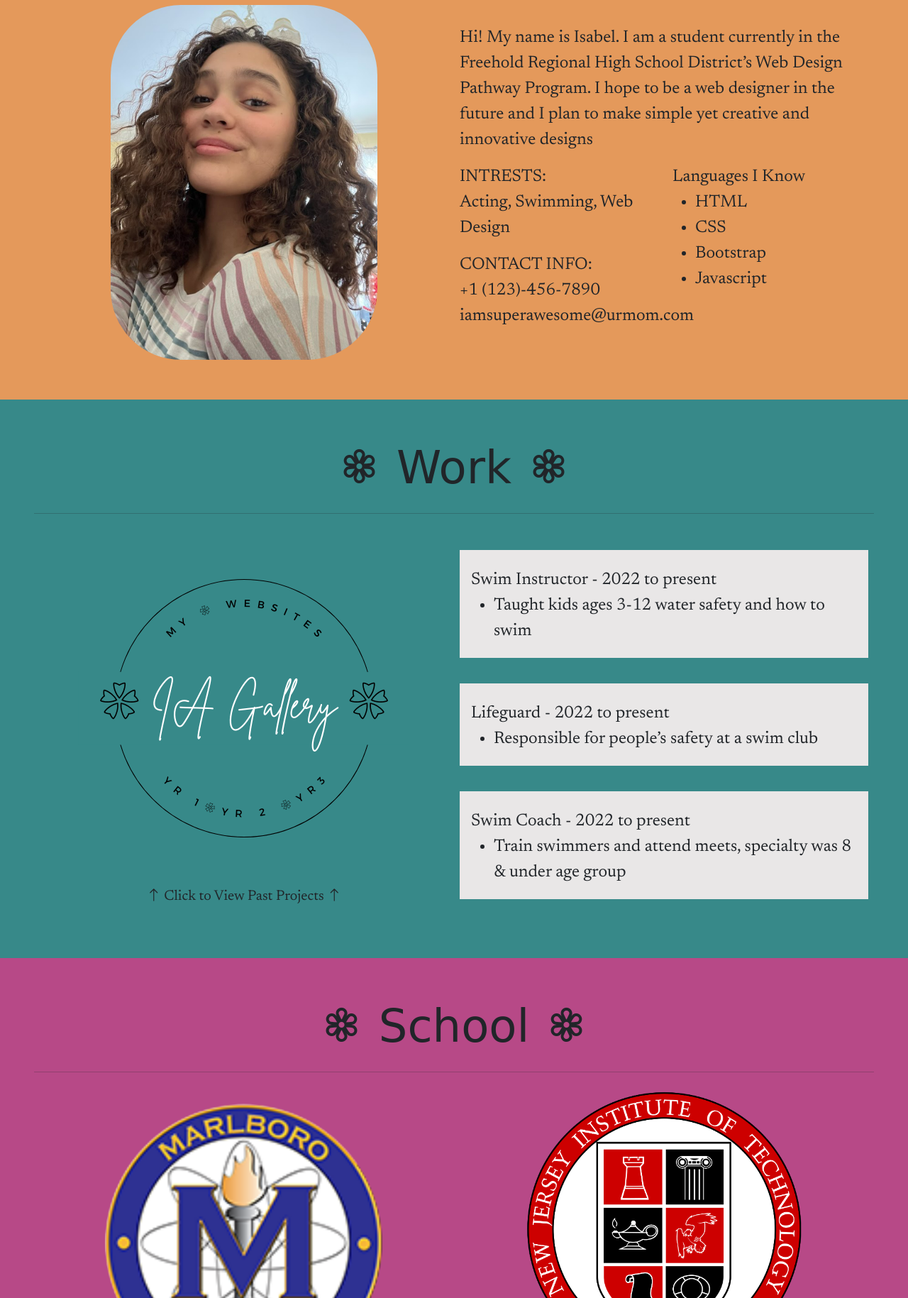
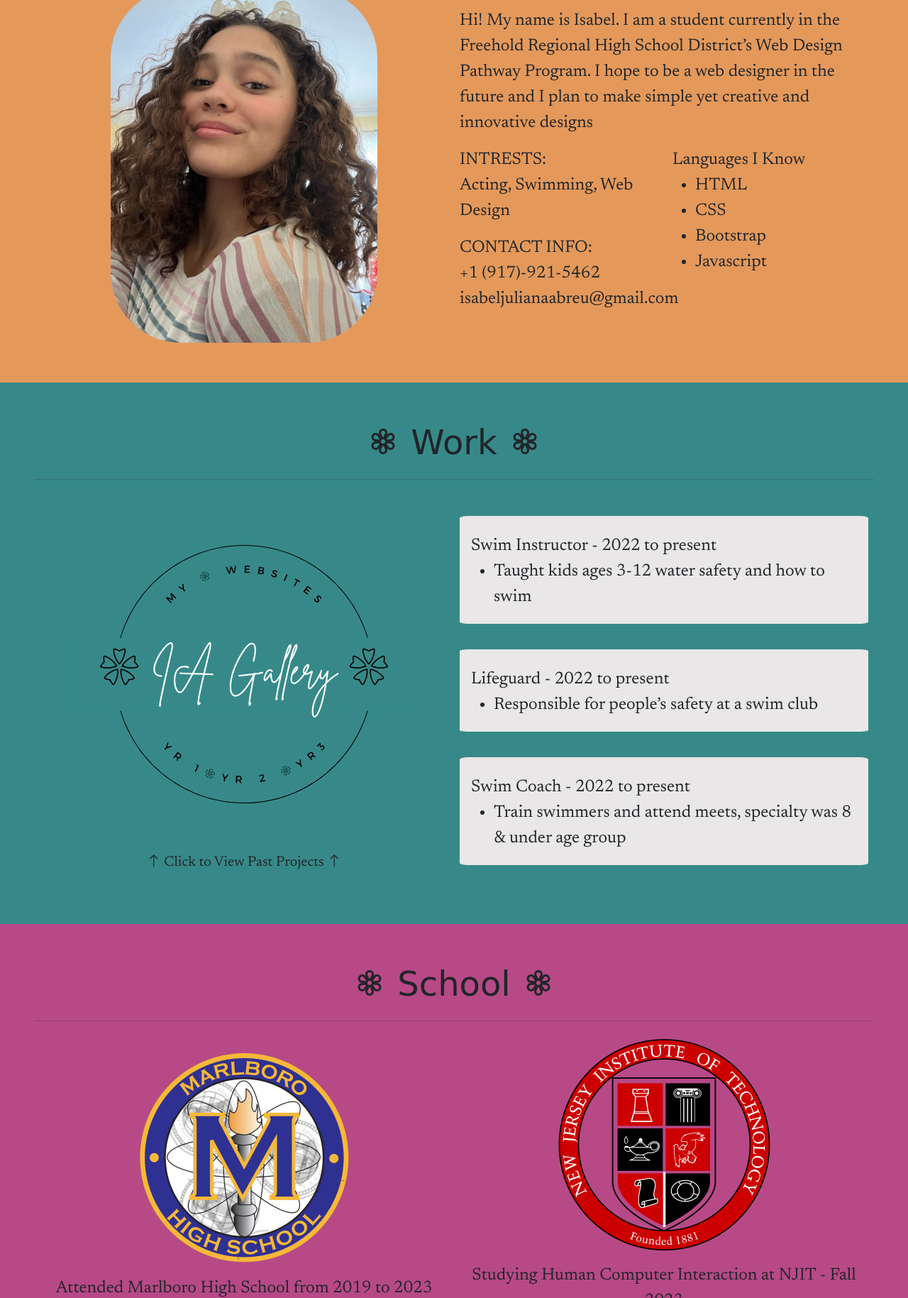
Before and after one commit to IsabelJAR/Portfolio-Abreu, a plain HTML site: page index.html in a window 1280 px wide. Shown: the part 971-2800 px from the top of the page at 71% size. Drawn offline with nearby package versions, Linux system fonts and the light colour scheme; a web font is replaced by a local one.

Commit message:
fixes
updated contact info, updated school pictures, adjusted sizing of text and images, added hover to gallery link and radius to work experience

```diff
--- a/index.html
+++ b/index.html
@@ -23,7 +23,7 @@
     <!-- Opening & Logo -->
     <div class="row text-center">
       <div class="container">
-        <img id="logo" class="img-fluid" src="img/IAlogo.png" alt="Isabel Abreu logo">
+        <img id="logo" class="img-fluid" src="img/general/IAlogo.png" alt="Isabel Abreu logo">
       </div>
     </div>
 
@@ -63,7 +63,7 @@
       <hr>
       <!-- profile picture -->
       <div class="col-md-6 p-2 text-center">
-        <img class="img-fluid mx-auto profile" src="img/Profile.png" alt="Picture of Isabel Abreu">
+        <img class="img-fluid mx-auto profile" src="img/general/Profile.png" alt="Picture of Isabel Abreu">
       </div>
 
       <!-- written info -->
@@ -94,9 +94,9 @@
                   <p>
                     CONTACT INFO:
                     <br>
-                    +1 (123)-456-7890
+                    +1 (917)-921-5462
                     <br>
-                    iamsuperawesome@urmom.com
+                    isabeljulianaabreu@gmail.com
                   </p>
                 </div>
               </div>
@@ -128,7 +128,7 @@
       <!-- image w/ link to sites -->
       <div class="col-md-6 text-center p-2">
         <a href="work.html">
-          <img class="img-fluid mx-auto" src="img/portfolio-gallery.png" alt="link to my portfolio">
+          <img id="wpic" class="img-fluid mx-auto" src="img/general/portfolio-gallery.png" alt="link to my portfolio">
         </a>
         <p id="captions"><i class="bi bi-arrow-up"></i>   Click to View Past Projects   <i class="bi bi-arrow-up"></i></p>
       </div>
@@ -165,19 +165,19 @@
     <div class="row text-center p-5 align-items-center" id="schooling">
       <p id="subtitle"><i class="bi bi-flower3"></i> School <i class="bi bi-flower3"></i></p>
       <hr>
-      <div class="col-md-6 p-2">
+      <div class="col-md-6 p-2 text-center">
         <!-- high school logo -->
-        <img id="s-img" class="img-fluid" src="img/MRHS-purple.png" alt="Marlboro High School Logo">
+        <img id="s-img" class="img-fluid" src="img/general/Marlboro_Logo_Academic.png" alt="Marlboro High School Logo">
         <br>
         <!-- years -->
         <p class="pt-3">Attended Marlboro High School from 2019 to 2023</p>
       </div>
-      <div class="col-md-6 p-2">
+      <div class="col-md-6 p-2 text-center">
         <!-- college logo -->
-        <img id="s-img" class="img-fluid" src="img/NJIT-purple.png" alt="New Jersey Institute of Technology Logo">
+        <img id="s-img" class="img-fluid" src="img/general/New_Jersey_IT_seal.png" alt="New Jersey Institute of Technology Logo">
         <br>
         <!-- years -->
-        <p class="pt-3">Will be majoring in Human Computer Interaction at NJIT starting in Fall 2023</p>
+        <p class="pt-3">Studying Human Computer Interaction at NJIT - Fall 2023</p>
       </div>
     </div>
 
--- a/style.css
+++ b/style.css
@@ -39,8 +39,10 @@ html {
 footer{
   background-color: #e9e7e7;
 }
-.j-sec{
+
+div.j-sec{
   background-color: #e9e7e7;
+  border-radius: 2%;
 }
 
 .row{
@@ -49,15 +51,27 @@ footer{
 }
 #subtitle{
   font-family: 'Send Flowers', cursive;
-  font-size: 4rem;
+  font-size: 3rem;
 }
 #captions{
   font-size: 20px;
+  z-index: 100;
 }
 
 #s-img{
-  max-height: 500px;
-  max-width: 400px;
+  max-height: 300px;
+  max-width: 300px;
+  vertical-align: middle;
+  min-height: 200px;
+  min-width: 200px;
+}
+
+#wpic{
+  transition: transform .2s;
+  z-index: -10;
+}
+#wpic:hover{
+  transform: scale(1.1);
 }
 
 div.card{
```
Also changed, not shown: work.html (+1 -1 lines), img/general/IAlogo.png (added), img/general/Marlboro_Logo_Academic.png (added), img/general/New_Jersey_IT_seal.png (added), img/general/Profile.png (added), img/general/portfolio-gallery.png (added).
